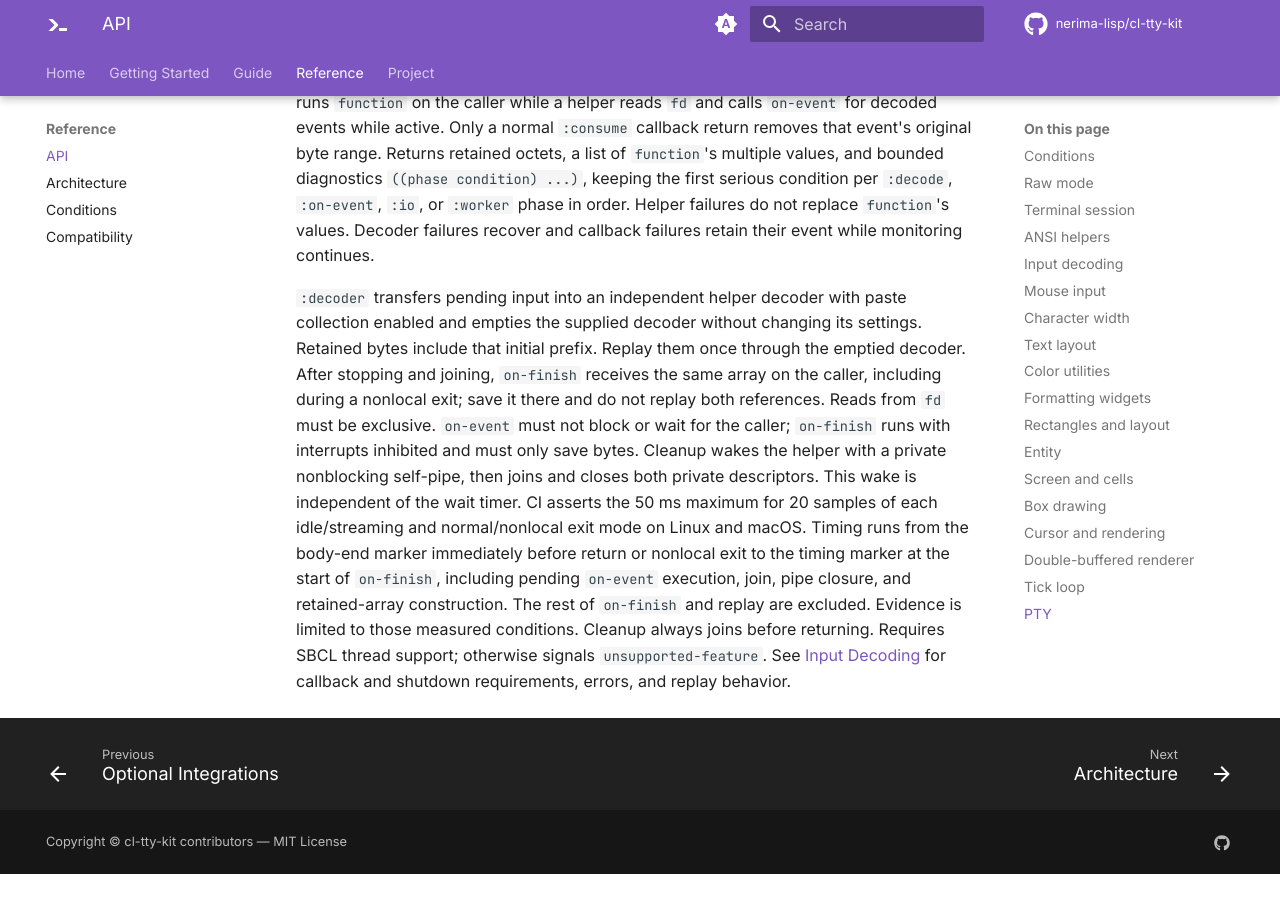
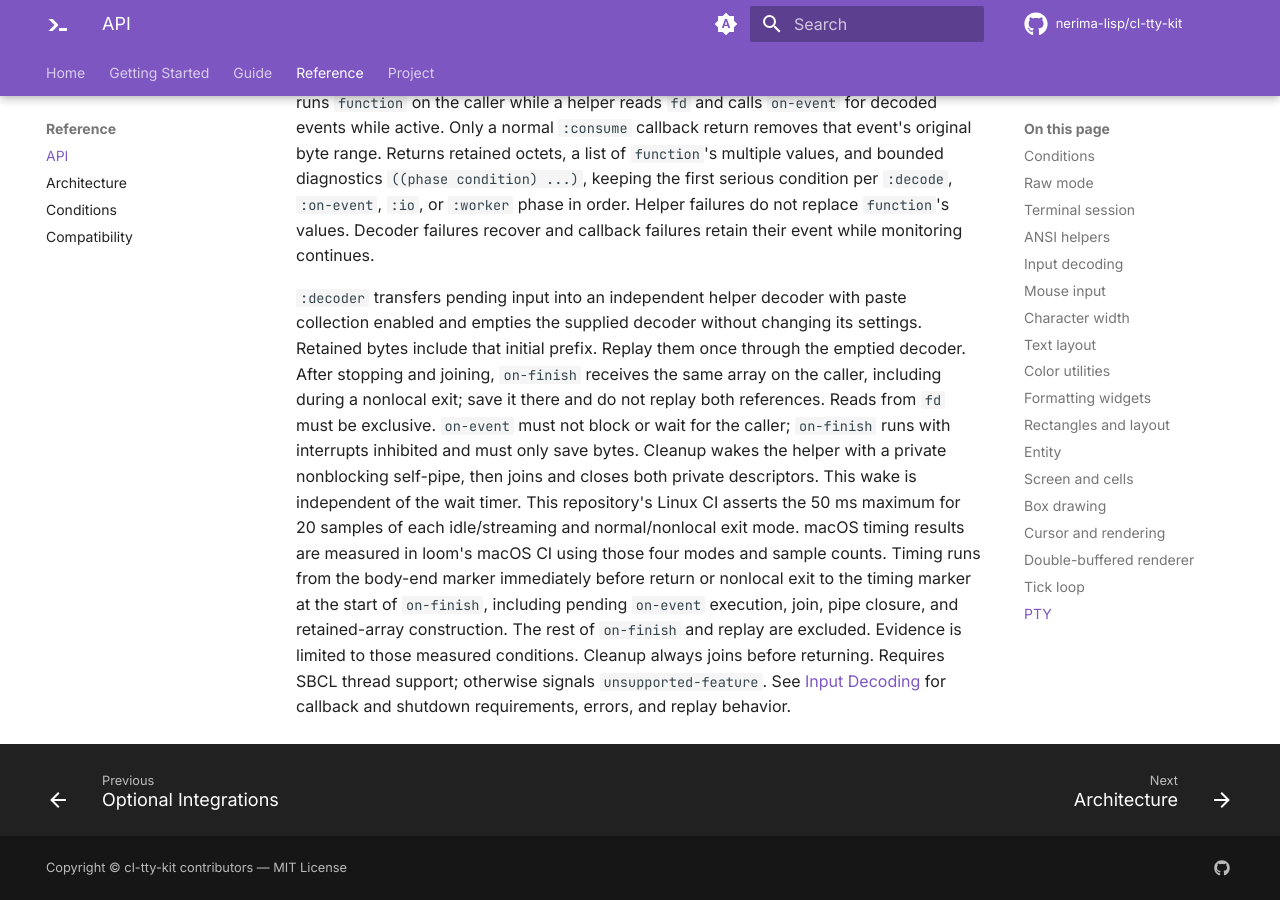
Before and after one commit to nerima-lisp/cl-tty-kit, an MkDocs documentation site: the page built from docs/src/reference/api.md, in a window 1280 px wide and 900 px high, scrolled down 7136 px. Built offline with MkDocs 1.6.1 and Material for MkDocs 9.7.7, drawn with Linux system fonts in a browser that asks for light colours; comment, search, counter and statistics services are not loaded; before the commit the page ends 8010 px from its top, so only the background shows below that.

Commit message:
docs(input): distinguish Linux assertions from downstream macOS measurements

```diff
--- a/docs/src/reference/api.md
+++ b/docs/src/reference/api.md
@@ -243,8 +243,9 @@ references. Reads from `fd` must be exclusive. `on-event` must not block or wait
 for the caller; `on-finish` runs with interrupts inhibited and must only save
 bytes. Cleanup wakes the helper with a private nonblocking self-pipe, then joins
 and closes both private descriptors. This wake is independent of the wait timer.
-CI asserts the 50 ms maximum for 20 samples of each idle/streaming and
-normal/nonlocal exit mode on Linux and macOS. Timing runs from the body-end
+This repository's Linux CI asserts the 50 ms maximum for 20 samples of each
+idle/streaming and normal/nonlocal exit mode. macOS timing results are measured
+in loom's macOS CI using those four modes and sample counts. Timing runs from the body-end
 marker immediately before return or nonlocal exit to the timing marker at the
 start of `on-finish`, including pending `on-event` execution, join, pipe closure,
 and retained-array construction. The rest of `on-finish` and replay are excluded.
```
Also changed, not shown: docs/src/guide/input-decoding.md (+3 -2 lines), 1 other file.
